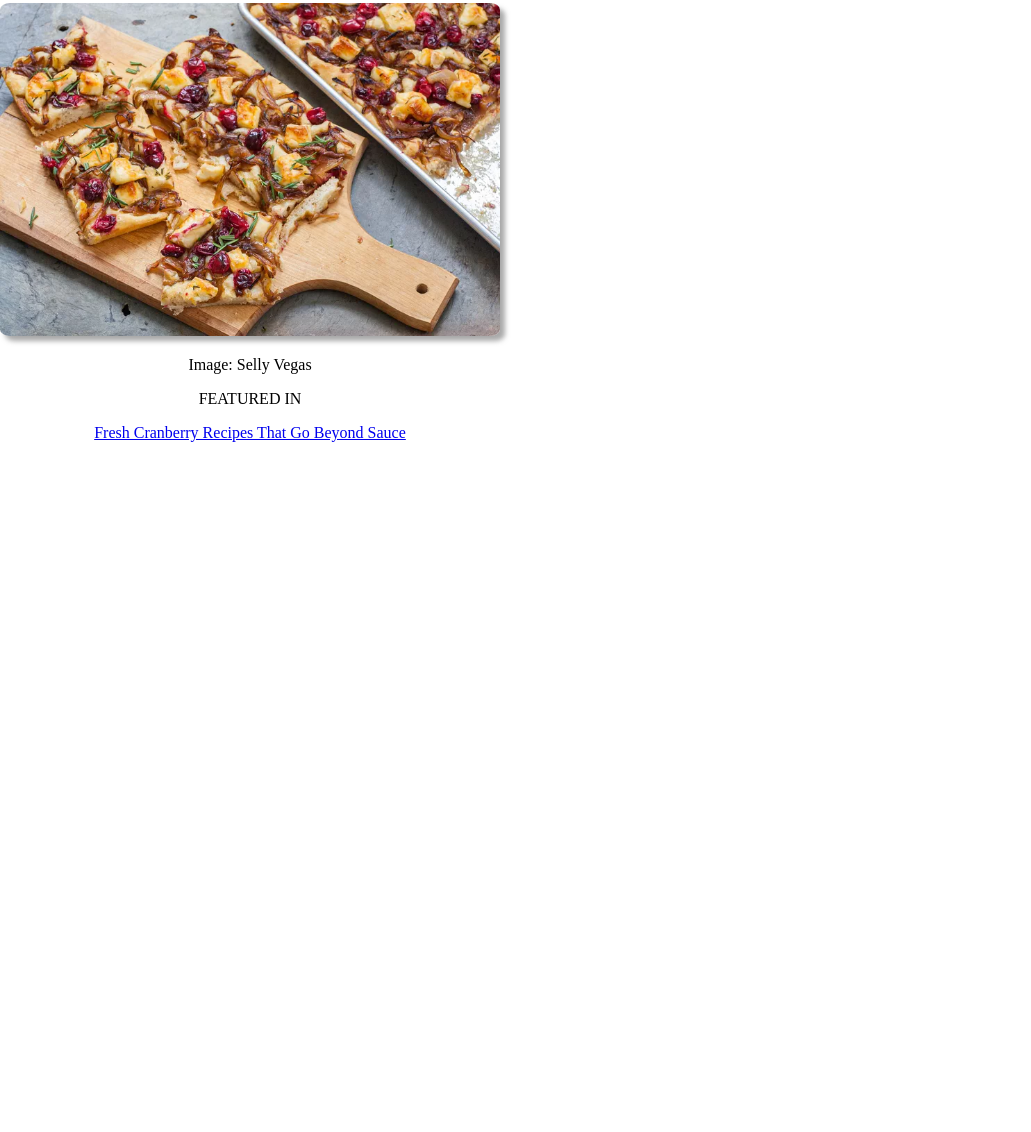
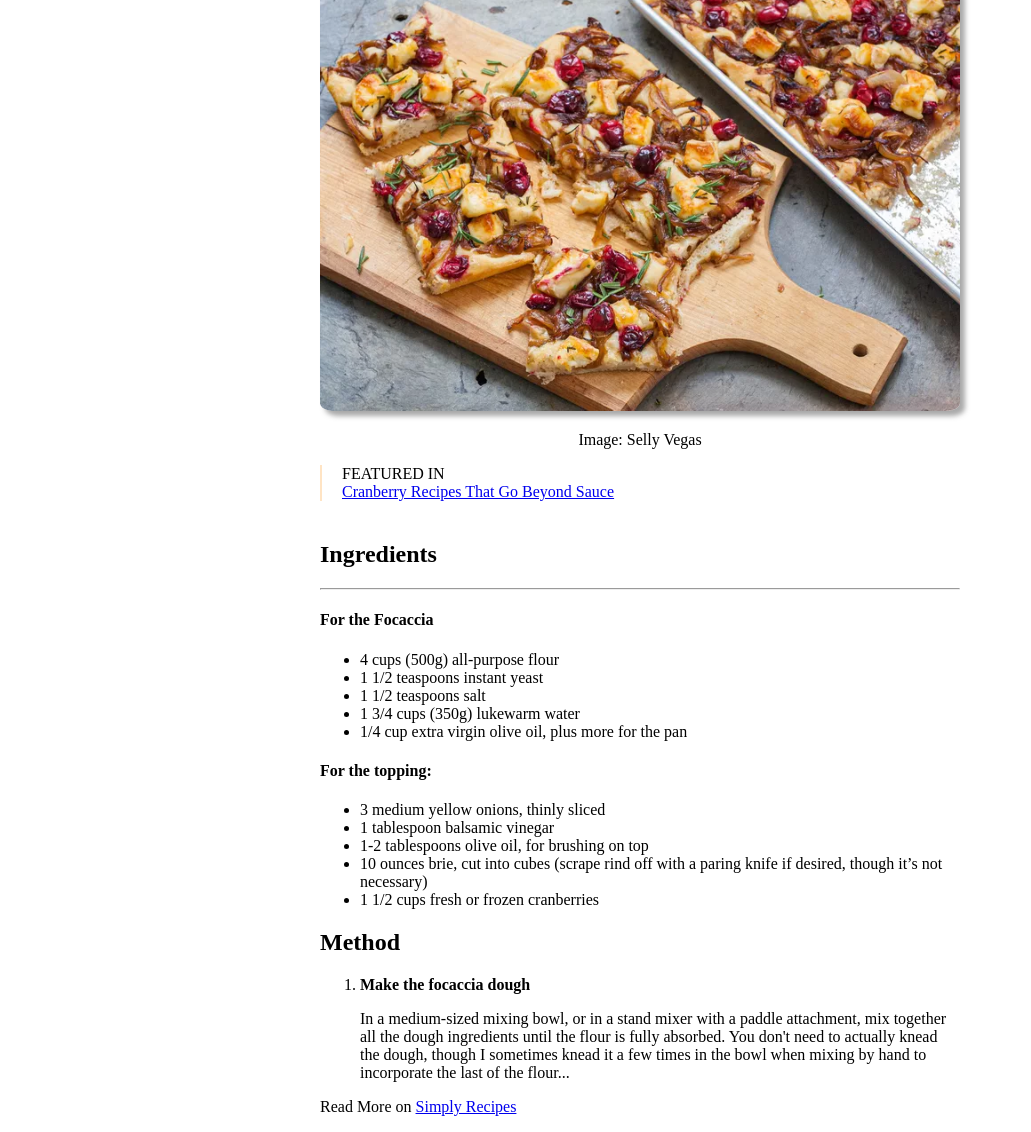
Before and after one commit to TheItalianJohn/Corso-Epicode-Web-Developer-03-22-PT, a plain HTML site: page UNIT 1 WEEK 1 - 4/D2/index.html in a window 1280 px wide. Shown: the part 326-1458 px from the top of the page, without its empty margins (0-1031 px from the left). Before the commit the page ends 800 px from the top, so only its background shows below. Drawn offline with Linux system fonts and the light colour scheme.

Commit message:
U1/D2 Complete

```diff
--- a/UNIT 1 WEEK 1 - 4/D2/index.html
+++ b/UNIT 1 WEEK 1 - 4/D2/index.html
@@ -19,7 +19,40 @@
             <div class="content-image"><img src="/UNIT 1 WEEK 1 - 4/D2/assets/focacca.png" alt=""></div>
             <div class="content-image-reference"><p>Image: Selly Vegas</p></div>
         </div>
-        <div><p>FEATURED IN</p><a href="#"><p>Fresh Cranberry Recipes That Go Beyond Sauce</p></a>
+        <div class="featured">
+            <span>FEATURED IN</span>
+            <a href="#">Cranberry Recipes That Go Beyond Sauce</a>
+        </div>
+        <div class="container-recipe">
+            <h2>Ingredients</h2>
+            <hr>
+            <h4>For the Focaccia</h4>
+            <ul>
+                <li>4 cups (500g) all-purpose flour</li>
+                <li>1 1/2 teaspoons instant yeast</li>
+                <li>1 1/2 teaspoons salt</li>
+                <li>1 3/4 cups (350g) lukewarm water</li>
+                <li>1/4 cup extra virgin olive oil, plus more for the pan</li>
+            </ul>
+            <h4>For the topping:</h4>
+            <ul>
+                <li>3 medium yellow onions, thinly sliced</li>
+                <li>1 tablespoon balsamic vinegar</li>
+                <li>1-2 tablespoons olive oil, for brushing on top</li>
+                <li>10 ounces brie, cut into cubes (scrape rind off with a paring knife if desired, though it’s not necessary)</li>
+                <li>1 1/2 cups fresh or frozen cranberries</li>
+            </ul>
+            <h2>Method</h2>
+            <ol>
+                <li><b>Make the focaccia dough</b></li>
+                <p>In a medium-sized mixing bowl, or in a stand mixer with a paddle
+                    attachment, mix together all the dough ingredients until the flour
+                    is fully absorbed. You don't need to actually knead the dough,
+                    though I sometimes knead it a few times in the bowl when mixing by
+                    hand to incorporate the last of the flour...
+                </p>
+            </ol>
+            <p>Read More on <a href="#">Simply Recipes</a></p>
         </div>
     </main>
 </body>
--- a/UNIT 1 WEEK 1 - 4/D2/style.css
+++ b/UNIT 1 WEEK 1 - 4/D2/style.css
@@ -1,13 +1,13 @@
 body {
-    margin: 0;
-    display: block;
+    margin: auto;
     text-align: center;
 }
 
 
 
 main {
-    width: 500px;
+    width: 50%;
+    margin: auto;
 }
 
 
@@ -40,7 +40,25 @@
 
 .featured {
     border-style: solid;
-    border-width: 0 0 0 2px;
-    padding: 3%;
+    border-width: 0 0 0 2px;;
     border-color: bisque;
+    text-align: left;
+    padding-left: 20px;
+    margin-bottom: 40px;
 }
+
+.content-description > p {
+    text-align: left;
+}
+
+hr {
+    color: aquamarine;
+}
+
+.featured a{
+    display: block;
+}
+
+.container-recipe {
+    text-align: left;
+}
```
